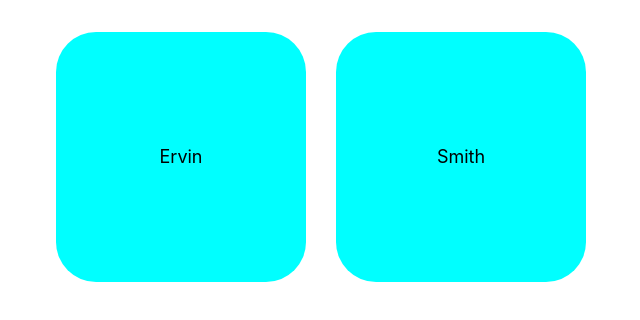
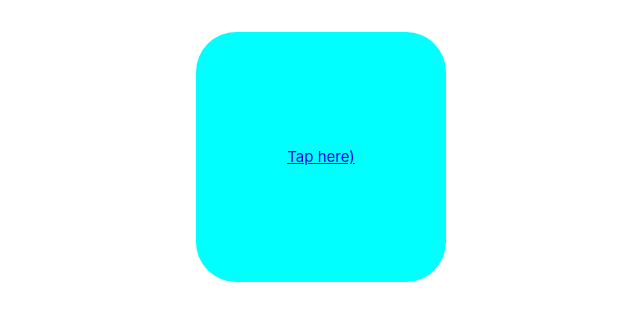
Before and after one commit to Erwin503/Vue_exercises, a Vue app: page / in a window 1280 px wide. Shown: the top 320 px of the page, without its empty margins (334-974 px from the left). Built offline with nearby package versions, Linux system fonts and the light colour scheme.

Commit message:
Still learning

```diff
--- a/src/App.vue
+++ b/src/App.vue
@@ -1,10 +1,7 @@
 <template>
   <div class="body">
     <div class="main">
-      <p>{{ name }}</p>
-    </div>
-    <div class="main">
-      <p>{{ surn }}</p>
+      <a :href="page">Tap here)</a>
     </div>
   </div>
 </template>
@@ -13,8 +10,7 @@
 export default {
   data() {
     return {
-      name: "Ervin",
-      surn: "Smith",
+      page: "page.html",
     };
   },
 };
--- a/src/assets/main.css
+++ b/src/assets/main.css
@@ -25,6 +25,16 @@
   border-radius: 40px;
   margin-left: 30px;
 }
+.page {
+  display:flex;
+  align-items: center;
+  justify-content: center;;
+  width: 25px;
+  height: 25px;
+  background-color: greenyellow;
+  border-radius: 40px;
+  margin-left: 30px;
+}
 
 p {
   color: black;
```
